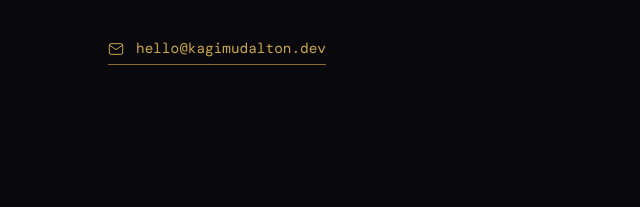
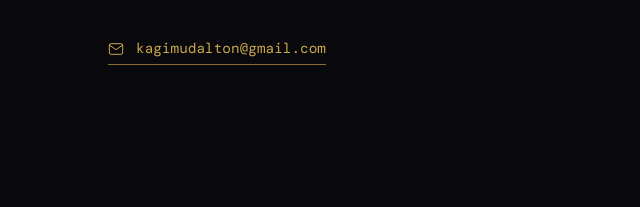
Before and after one commit to kagimudalton/Kagimudalton, a plain HTML site: page index.html in a window 1280 px wide. Shown: the part 4452-4659 px from the top of the page, 0-640 px from the left. Drawn offline with nearby package versions, Linux system fonts and the light colour scheme; a web font is replaced by a local one.

Commit message:
Update email contact from hello@ to kagimudalton@gmail.com

```diff
--- a/index.html
+++ b/index.html
@@ -486,9 +486,9 @@
               Whether you have a project in mind, a question, or just want to connect —
               my inbox is always open. I'm currently available for freelance and collaborative work.
             </p>
-            <a href="mailto:hello@kagimudalton.dev" class="email-link" aria-label="Send email to Kagimu Dalton">
+            <a href="mailto:kagimudalton@gmail.com" class="email-link" aria-label="Send email to Kagimu Dalton">
               <svg viewBox="0 0 24 24" fill="none" stroke="currentColor" stroke-width="1.5" aria-hidden="true"><path d="M4 4h16c1.1 0 2 .9 2 2v12c0 1.1-.9 2-2 2H4c-1.1 0-2-.9-2-2V6c0-1.1.9-2 2-2z"/><polyline points="22,6 12,13 2,6"/></svg>
-              hello@kagimudalton.dev
+              kagimudalton@gmail.com
             </a>
           </div>
 
```
